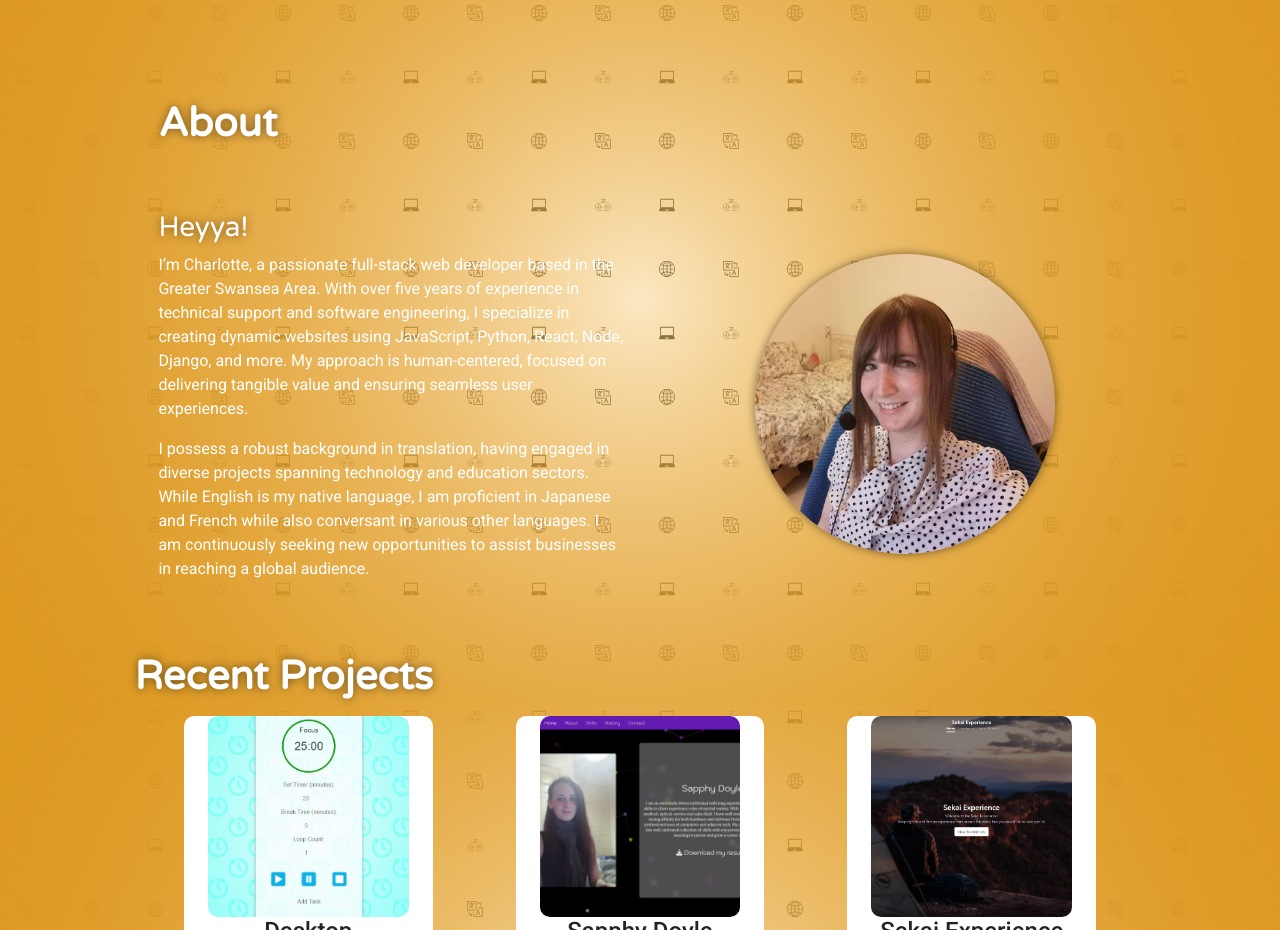
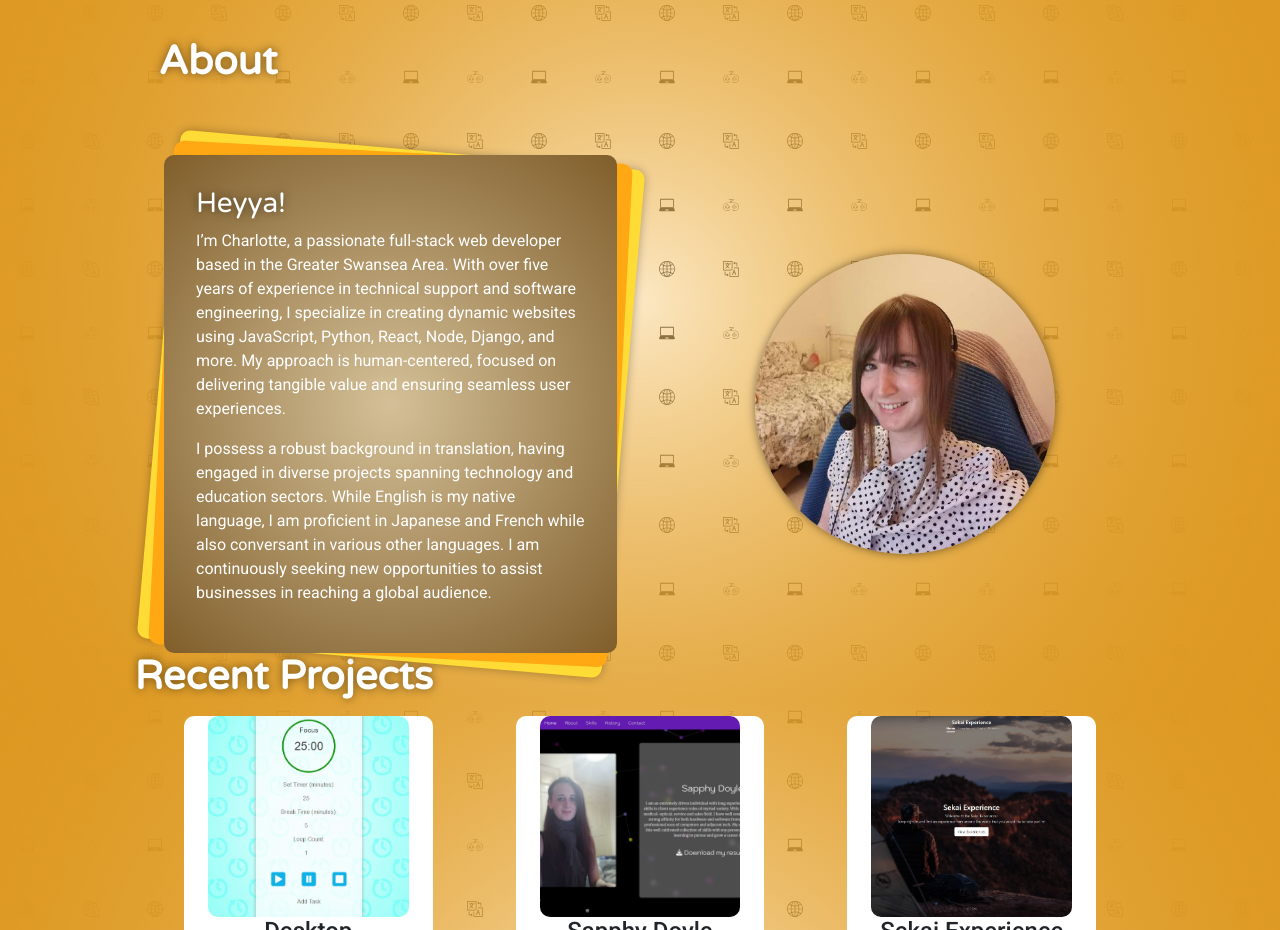
Before and after one commit to Terafora/profile-version-3, a React (Create React App) app: page / in a window 1280 px wide. Shown: the part 900-1830 px from the top of the page. Built offline with nearby package versions, Linux system fonts and the light colour scheme.

Commit message:
Update background for about section

```diff
--- a/src/App.css
+++ b/src/App.css
@@ -131,6 +131,29 @@ nav {
     min-height: 100vh;
 }
 
+.about-bg-layer1 {
+    background-color: #FFDC35;
+    padding: 0.2rem;
+    border-radius: 10px;
+    box-shadow: 0 0 10px rgba(0, 0, 0, 0.3);
+    transform: rotate(5deg);
+}
+
+.about-bg-layer2{
+    background-color: #FFA814;
+    border-radius: 10px;
+    padding: 0.2rem;
+    transform: rotate(-2deg);
+}
+
+.about-bg-layer3{
+    background: radial-gradient(circle, #d4c098, #805e2b);
+    border-radius: 10px;
+    padding: 2rem;
+    transform: rotate(-3deg);
+}
+
+
 .about-img {
     width: 300px;
     max-width: 100%;
--- a/src/components/About.jsx
+++ b/src/components/About.jsx
@@ -9,9 +9,15 @@ export default function About() {
             <div className="row g-5 mx-2">
             <h2>{t('about')}</h2>
                 <div className="col-12 col-lg-6">
-                    <h3>{t('hello')}</h3>
-                    <p>{t('aboutText1')}</p>
-                    <p>{t('aboutText2')}</p>
+                    <div className="about-bg-layer1">
+                        <div className="about-bg-layer2">
+                            <div className="about-bg-layer3">
+                                <h3>{t('hello')}</h3>
+                                <p>{t('aboutText1')}</p>
+                                <p>{t('aboutText2')}</p>
+                            </div>
+                        </div>
+                    </div>
                 </div>
 <div className="col-12 col-lg-6 d-flex justify-content-center align-items-center">
     <img src="./pictures/CharlotteStone.jpeg" className="img-fluid about-img" alt="Charlotte Stone" />
```
